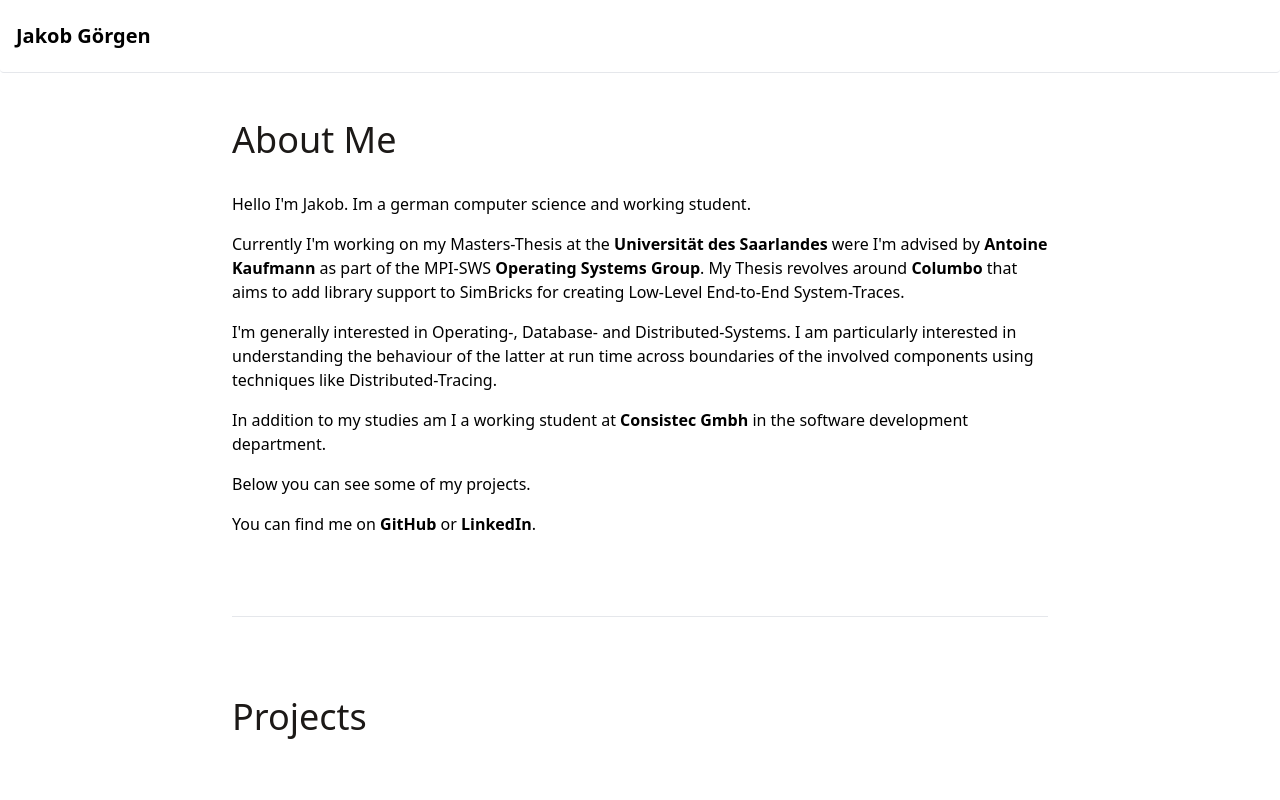
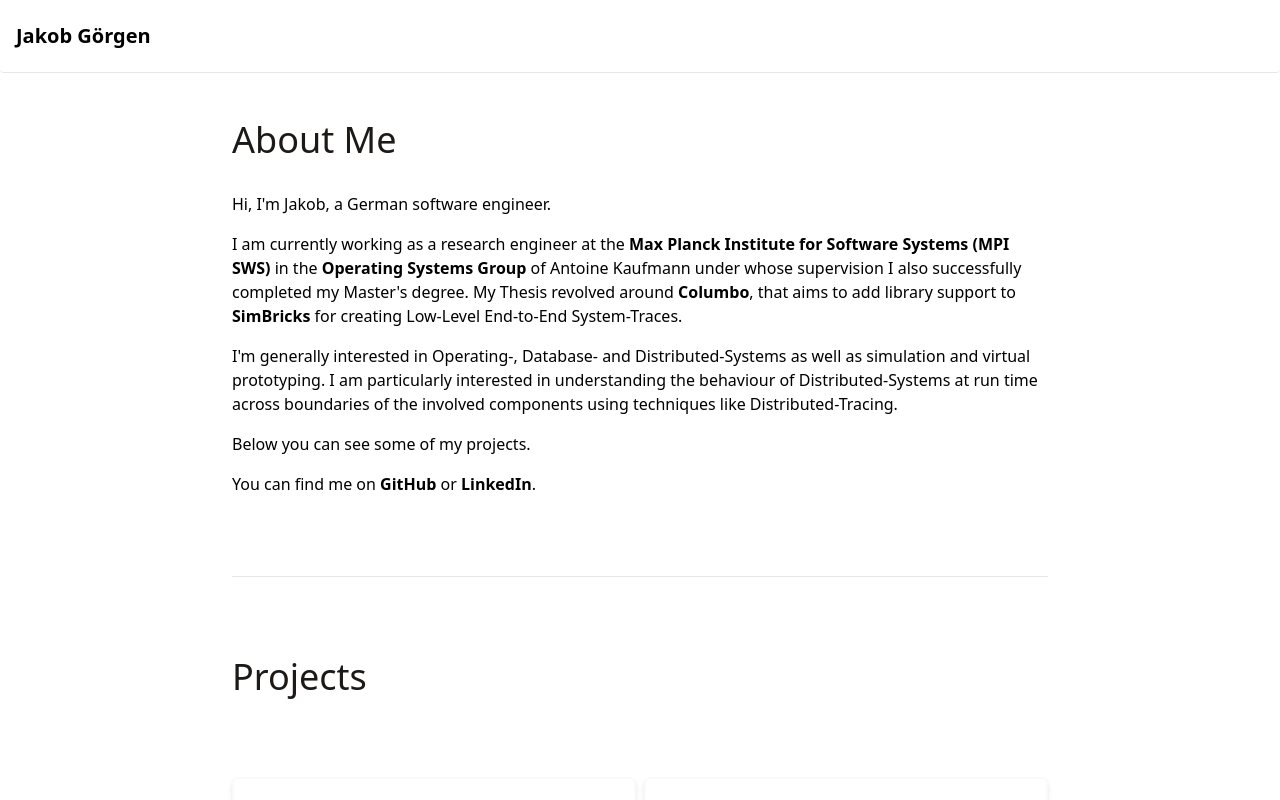
Before and after one commit to q713/q713.github.io, a React (Create React App) app: page / in a window 1280 px wide. Shown: the top 800 px of the page. Built offline with nearby package versions, Linux system fonts and the light colour scheme.

Commit message:
updated text + links

```diff
--- a/src/components/Home.tsx
+++ b/src/components/Home.tsx
@@ -15,16 +15,15 @@ export const Home = () => {
         <div className="max-w-4xl mx-auto px-10 flex flex-col divide-y">
             <div className="flex py-10 flex-col pb-20 text-left gap-4">
                 <h1 className="text-4xl text-bold text-stone-900 mt-20 mb-4">About Me</h1>
-                <p>Hello I'm Jakob. Im a german computer science and working student.</p>
-                <p>Currently I'm working on my Masters-Thesis at the <a className="font-bold" href="https://www.uni-saarland.de/start.html">Universität des Saarlandes</a> were
-                I'm advised by <a className="font-bold" href="https://people.mpi-sws.org/~antoinek/index.html">Antoine Kaufmann</a> as part of
-                the MPI-SWS <a className="font-bold" href="https://os.mpi-sws.org/">Operating Systems Group</a>. My Thesis revolves
-                around <a className="font-bold" href="https://simbricks.github.io/projects/columbo.html">Columbo</a> that aims to add library support
-                to <a href="https://simbricks.github.io/">SimBricks</a> for creating Low-Level End-to-End System-Traces.</p>
-                <p>I'm generally interested in Operating-, Database- and Distributed-Systems. I am particularly interested
-                in understanding the behaviour of the latter at run time across boundaries of the involved components using techniques
-                like Distributed-Tracing.</p>
-                <p>In addition to my studies am I a working student at <a className="font-bold" href="https://www.consistec.de/">Consistec Gmbh</a> in the software development department.</p>
+                <p>Hi, I'm Jakob, a German software engineer.</p>
+                <p>I am currently working as a research engineer at the <a className="font-bold" href="https://www.mpi-sws.org/">Max Planck
+                  Institute for Software Systems (MPI SWS)</a> in the <a className="font-bold" href="https://os.mpi-sws.org/">Operating Systems Group</a> of
+                  Antoine Kaufmann under whose supervision I also successfully completed my Master's degree. My Thesis revolved
+                  around <a className="font-bold" href="https://www.simbricks.io/projects/columbo.html">Columbo</a>, that aims to add library support
+                  to <a className="font-bold" href="https://www.simbricks.github.io">SimBricks</a> for creating Low-Level End-to-End System-Traces.</p>
+                <p>I'm generally interested in Operating-, Database- and Distributed-Systems as well as simulation and virtual prototyping.
+                  I am particularly interested in understanding the behaviour of Distributed-Systems at run time across boundaries of the
+                  involved components using techniques like Distributed-Tracing.</p>
                 <p>Below you can see some of my projects.</p>
                 <p>You can find me on <a className="font-bold" href="https://github.com/q713">GitHub</a> or <a className="font-bold" href="https://www.linkedin.com/in/jakob-görgen-69340b2ab">LinkedIn</a>.</p>
             </div>
@@ -32,7 +31,7 @@ export const Home = () => {
             <div className="flex py-10 pb-20 flex-col items-start space-y-10">
                 <h1 className="text-4xl text-bold text-stone-900 pt-10 pb-10">Projects</h1>
                 <div className="grid grid-cols-1 sm:grid-cols-2 md:grid-cols-2 lg:grid-cols-2 gap-2">
-                    <div onClick={() => redirect("https://simbricks.github.io/projects/columbo.html")} className=" bg-white/20 p-6 rounded-md shadow-md cursor-pointer border-2 border-gray-50 hover:border-black hover:border-2 transition-colors duration-300">
+                    <div onClick={() => redirect("https://www.simbricks.io//projects/columbo.html")} className=" bg-white/20 p-6 rounded-md shadow-md cursor-pointer border-2 border-gray-50 hover:border-black hover:border-2 transition-colors duration-300">
                       <h2 className="text-xl font-semibold mb-4">Columbo</h2>
                       <p className="text-gray-700 mb-4">Columbo (my Masters-Thesis) is a library allowing to create Low-Level End-to-End System-Traces through SimBricks Simulations.</p>
                       <div className="flex flex-col justify-center items-center mb-4">
@@ -40,7 +39,7 @@ export const Home = () => {
                             src={columbo} alt="" />
                       </div>
                     </div>
-                    <div onClick={() => redirect("https://simbricks.github.io/")} className=" bg-white/20 p-6 rounded-md shadow-md cursor-pointer border-2 border-gray-50 hover:border-black hover:border-2 transition-colors duration-300">
+                    <div onClick={() => redirect("https://www.simbricks.io/")} className=" bg-white/20 p-6 rounded-md shadow-md cursor-pointer border-2 border-gray-50 hover:border-black hover:border-2 transition-colors duration-300">
                       <h2 className="text-xl font-semibold mb-4">SimBricks</h2>
                       <p className="text-gray-700 mb-10">SimBricks is a modular full-system end-to-end simulation framework.</p>
                       <div className="flex flex-col justify-center items-center">
```
